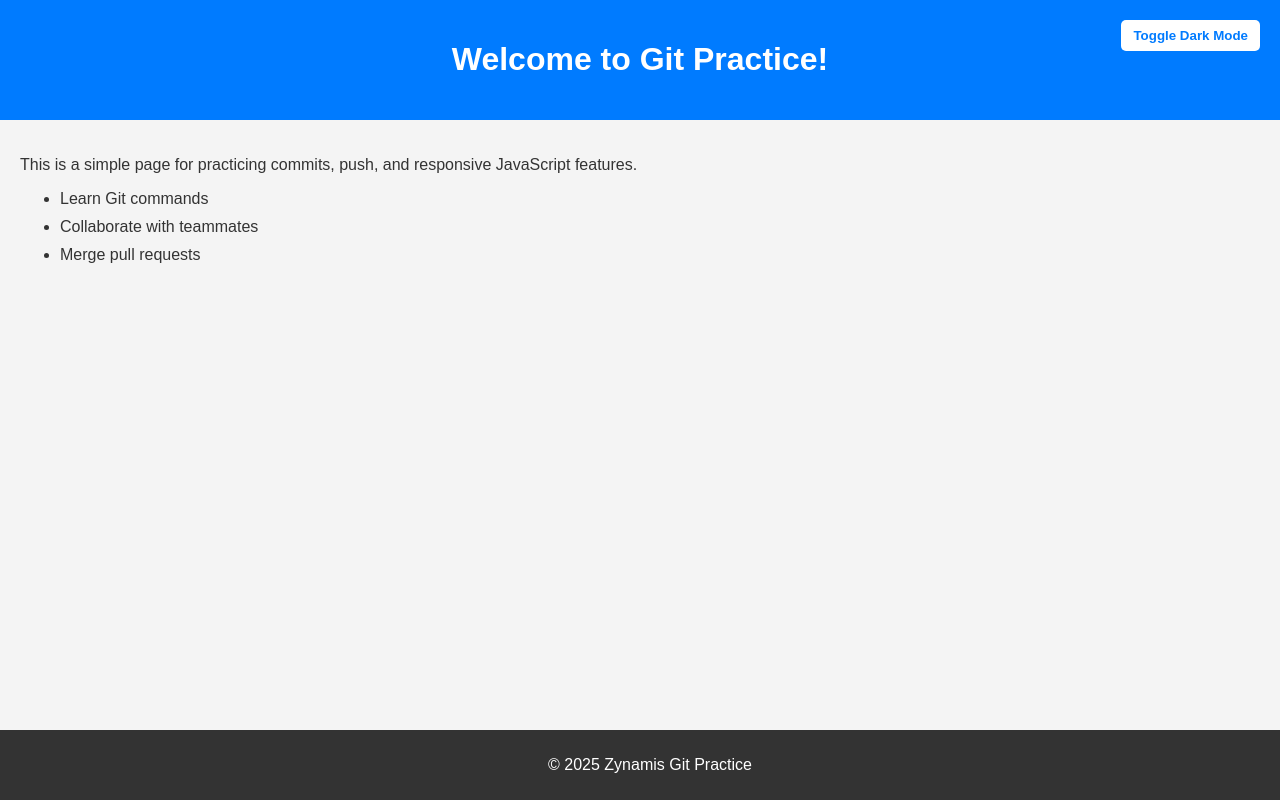
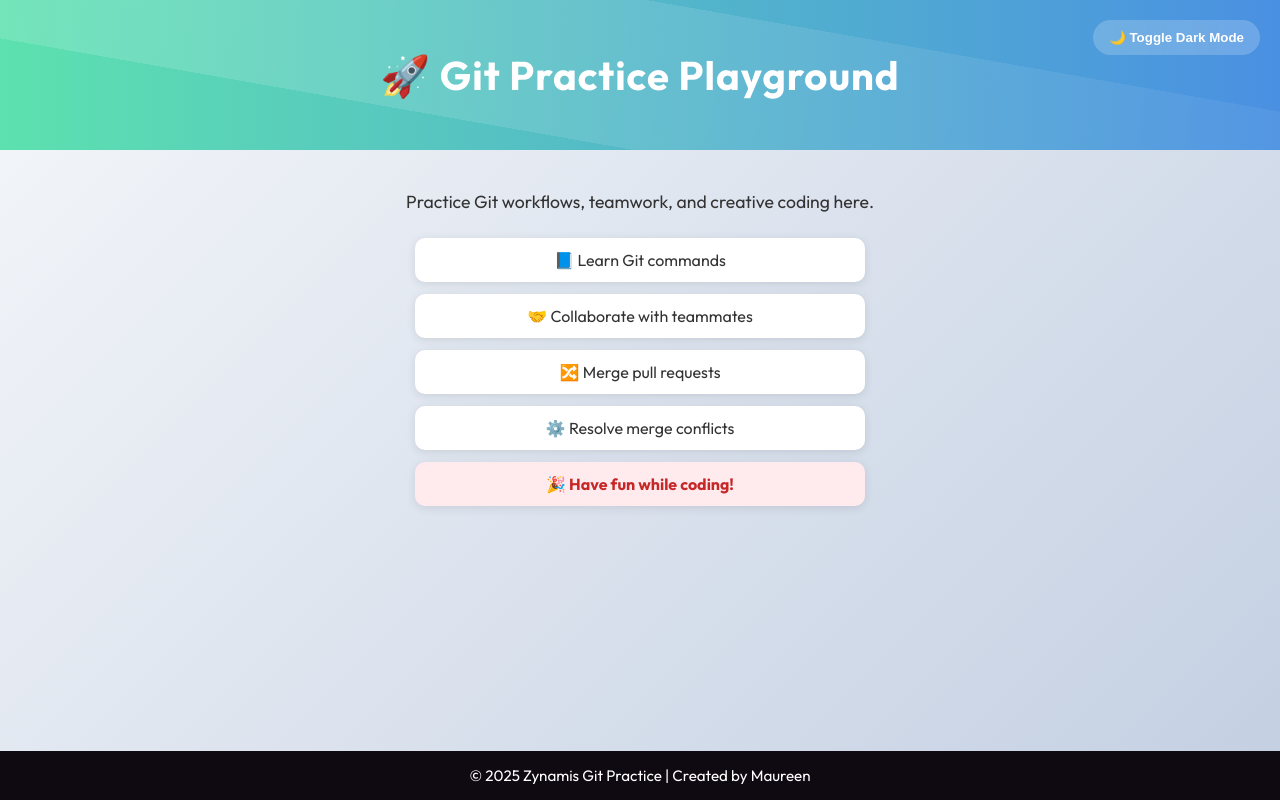
Before and after one commit to reenkambua/github-practice, a plain HTML site: page index.html in a window 1280 px wide. Drawn offline with Linux system fonts and the light colour scheme.

Commit message:
enhanced the styling

```diff
--- a/index.html
+++ b/index.html
@@ -5,122 +5,221 @@
     <meta name="viewport" content="width=device-width, initial-scale=1.0">
     <title>Git Practice Page</title>
     <style>
-        /* Basic Styles */
-        body {
-            font-family: Arial, sans-serif;
-            background-color: #f4f4f4;
-            color: #333;
+        /* Google Font */
+        @import url('https://fonts.googleapis.com/css2?family=Outfit:wght@400;600;700&display=swap');
+
+        /* Reset & Base Styling */
+        * {
+            box-sizing: border-box;
             margin: 0;
             padding: 0;
-            transition: background-color 0.3s, color 0.3s;
+        }
+
+        body {
+            font-family: 'Outfit', sans-serif;
+            background: linear-gradient(135deg, #f5f7fa, #c3cfe2);
+            color: #333;
+            min-height: 100vh;
+            display: flex;
+            flex-direction: column;
+            transition: background 0.5s ease, color 0.5s ease;
         }
 
         header {
-            background-color: #007bff;
+            background: linear-gradient(90deg, #5de1af, #4a90e2);
             color: white;
-            padding: 20px;
             text-align: center;
+            padding: 50px 20px;
             position: relative;
+            overflow: hidden;
+        }
+
+        header::after {
+            content: '';
+            position: absolute;
+            top: 0;
+            left: -50%;
+            width: 200%;
+            height: 100%;
+            background: radial-gradient(circle at 30% 50%, rgba(255,255,255,0.15), transparent);
+            transform: rotate(10deg);
+        }
+
+        header h1 {
+            font-size: 2.5rem;
+            letter-spacing: 1px;
+            z-index: 2;
+            position: relative;
+            animation: slideDown 1s ease forwards;
         }
 
         main {
-            padding: 20px;
+            flex: 1;
+            padding: 40px 20px;
+            text-align: center;
+            animation: fadeIn 1s ease;
+        }
+
+        main p {
+            font-size: 1.1rem;
+            margin-bottom: 25px;
+        }
+
+        ul {
+            list-style: none;
+            display: flex;
+            flex-direction: column;
+            align-items: center;
+            gap: 12px;
+        }
+
+        ul li {
+            background: white;
+            padding: 12px 20px;
+            border-radius: 10px;
+            width: 70%;
+            max-width: 450px;
+            box-shadow: 0 2px 10px rgba(0,0,0,0.1);
+            transition: transform 0.2s ease, background 0.3s;
+            cursor: pointer;
+        }
+
+        ul li:hover {
+            transform: scale(1.03);
+            background: #e8f5e9;
+        }
+
+        .highlight {
+            background: #ffebee;
+            color: #c62828;
+            font-weight: bold;
         }
 
         footer {
-            background-color: #333;
+            background: #0f0911;
             color: white;
             text-align: center;
-            padding: 10px;
-            position: fixed;
-            width: 100%;
-            bottom: 0;
+            padding: 15px 10px;
+            font-size: 0.95rem;
         }
 
-        ul li {
-            margin: 10px 0;
+        /* Button Styling */
+        #darkModeBtn {
+            position: absolute;
+            right: 20px;
+            top: 20px;
+            padding: 10px 16px;
+            border: none;
+            border-radius: 25px;
+            background-color: rgba(255,255,255,0.2);
+            color: white;
+            font-weight: 600;
+            cursor: pointer;
+            backdrop-filter: blur(3px);
+            transition: all 0.3s ease;
         }
 
-        .highlight {
-            color: #ff5733;
-            font-weight: bold;
+        #darkModeBtn:hover {
+            background-color: rgba(255,255,255,0.4);
         }
 
-        /* Dark Mode */
+        /* Dark Mode Styles */
         body.dark-mode {
-            background-color: #121212;
+            background: linear-gradient(135deg, #0d1117, #161b22);
+            color: #e4e6eb;
+        }
+
+        body.dark-mode header {
+            background: linear-gradient(90deg, #1e3a8a, #2563eb);
+        }
+
+        body.dark-mode ul li {
+            background: #21262d;
             color: #f4f4f4;
         }
 
-        body.dark-mode header {
-            background-color: #1a73e8;
+        body.dark-mode ul li:hover {
+            background: #30363d;
+        }
+
+        body.dark-mode .highlight {
+            background: #7f1d1d;
+            color: #fca5a5;
         }
 
         body.dark-mode footer {
-            background-color: #222;
+            background: #010409;
+        }
+
+        /* Animations */
+        @keyframes fadeIn {
+            from { opacity: 0; transform: translateY(10px); }
+            to { opacity: 1; transform: translateY(0); }
+        }
+
+        @keyframes slideDown {
+            from { transform: translateY(-30px); opacity: 0; }
+            to { transform: translateY(0); opacity: 1; }
         }
 
         /* Responsive */
         @media (max-width: 600px) {
             header h1 {
-                font-size: 1.5rem;
+                font-size: 1.8rem;
             }
-        }
 
-        /* Button */
-        #darkModeBtn {
-            position: absolute;
-            right: 20px;
-            top: 20px;
-            padding: 8px 12px;
-            border: none;
-            background-color: white;
-            color: #007bff;
-            cursor: pointer;
-            border-radius: 5px;
-            font-weight: bold;
-        }
+            ul li {
+                width: 90%;
+            }
 
-        #darkModeBtn:hover {
-            background-color: #e0e0e0;
+            #darkModeBtn {
+                padding: 8px 12px;
+                font-size: 0.85rem;
+            }
         }
     </style>
 </head>
 <body>
     <header>
-        <h1>Welcome to Git Practice!</h1>
-        <button id="darkModeBtn">Toggle Dark Mode</button>
+        <h1>🚀 Git Practice Playground</h1>
+        <button id="darkModeBtn">🌙 Toggle Dark Mode</button>
     </header>
+
     <main>
-        <p>This is a simple page for practicing commits, push, and responsive JavaScript features.</p>
+        <p>Practice Git workflows, teamwork, and creative coding here.</p>
         <ul>
-            <li>Learn Git commands</li>
-            <li>Collaborate with teammates</li>
-            <li>Merge pull requests</li>
-
+            <li>📘 Learn Git commands</li>
+            <li>🤝 Collaborate with teammates</li>
+            <li>🔀 Merge pull requests</li>
+            <li>⚙️ Resolve merge conflicts</li>
+            <li class="highlight">🎉 Have fun while coding!</li>
         </ul>
     </main>
+
     <footer>
-        <p>&copy; 2025 Zynamis Git Practice</p>
+        <p>&copy; 2025 Zynamis Git Practice | Created by Maureen</p>
     </footer>
 
     <script>
-        // Dark Mode Toggle
+        // Dark Mode Toggle + Save preference
         const darkModeBtn = document.getElementById('darkModeBtn');
+
         darkModeBtn.addEventListener('click', () => {
             document.body.classList.toggle('dark-mode');
-            // Optional: store preference in localStorage
-            if(document.body.classList.contains('dark-mode')){
+            if (document.body.classList.contains('dark-mode')) {
                 localStorage.setItem('darkMode', 'enabled');
+                darkModeBtn.textContent = '☀️ Light Mode';
             } else {
                 localStorage.setItem('darkMode', 'disabled');
+                darkModeBtn.textContent = '🌙 Dark Mode';
             }
         });
 
-        // Load dark mode preference
+        // Load saved preference
         window.addEventListener('load', () => {
-            if(localStorage.getItem('darkMode') === 'enabled'){
+            if (localStorage.getItem('darkMode') === 'enabled') {
                 document.body.classList.add('dark-mode');
+                darkModeBtn.textContent = '☀️ Light Mode';
             }
         });
     </script>
```
